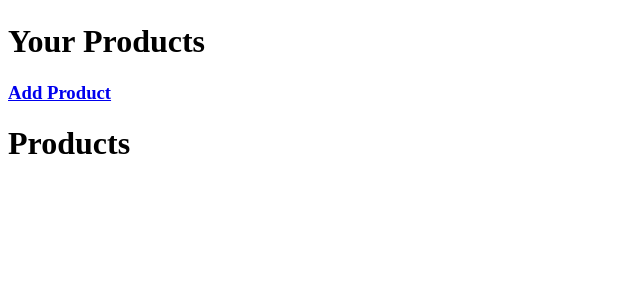
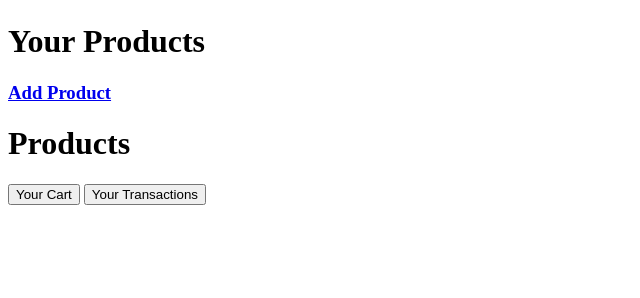
Before and after one commit to thanielLee/hobbysite-G-24, a Django app: page /merchstore/items/ in a window 1280 px wide. Shown: the part 189-487 px from the top of the page, without its empty margins (0-640 px from the left). Run offline with Django 5.2, Linux system fonts and the light colour scheme; the visitor is signed in with stand-in values (Sample User, id 1); data that the repository does not hold is empty.

Commit message:
merchstore: bugs fixed

```diff
--- a/merchstore/models.py
+++ b/merchstore/models.py
@@ -47,8 +47,7 @@ class Product(models.Model):
     def save(self, *args, **kwargs):
         if self.stock == 0:
             self.status = "Out of Stock"
-        else:
-            self.status = "Available"
+
         super(Product, self).save(*args, **kwargs)
 
 
--- a/merchstore/views.py
+++ b/merchstore/views.py
@@ -52,7 +52,6 @@ class ProductDetailView(DetailView):
 
 
     def post(self, request, *args, **kwargs):
-
         form = TransactionForm(request.POST)
         product = self.get_object()
         form.is_valid()
@@ -115,8 +114,9 @@ class ProductUpdateView(LoginRequiredMixin, UpdateView):
     def form_valid(self, form):
         if form.instance.stock == 0:
             form.instance.status = "Out of Stock"
-        else:
-            form.instance.status = "Available"
+        print(self.request.POST)
+        data = dict(self.request.POST)
+        form.instance.status = data['status'][0]
         form.instance.owner = Profile.objects.get(user=self.request.user)
         form.is_valid()
         form.save()
@@ -133,7 +133,7 @@ class CartView(LoginRequiredMixin, ListView):
 
 class TransactionListView(LoginRequiredMixin, ListView):
     model = Transaction
-    template_name = "merchstore_transaction_list.html"
+    template_name = "merchstore_transactions_list.html"
 
     def get_context_data(self, **kwargs):
         context = super().get_context_data(**kwargs)
--- a/templates/merchstore_product_list.html
+++ b/templates/merchstore_product_list.html
@@ -34,6 +34,9 @@
                 {% endfor %}
             </ul>
         {% endfor %}
+
+        <a href="{%url 'merchstore:cart'%} "><button>Your Cart</button></a>
+        <a href="{%url 'merchstore:transaction_list'%} "><button>Your Transactions</button></a>
     {% else %}
         <h1>Products</h1>
         {% for type in product_types %}
```
